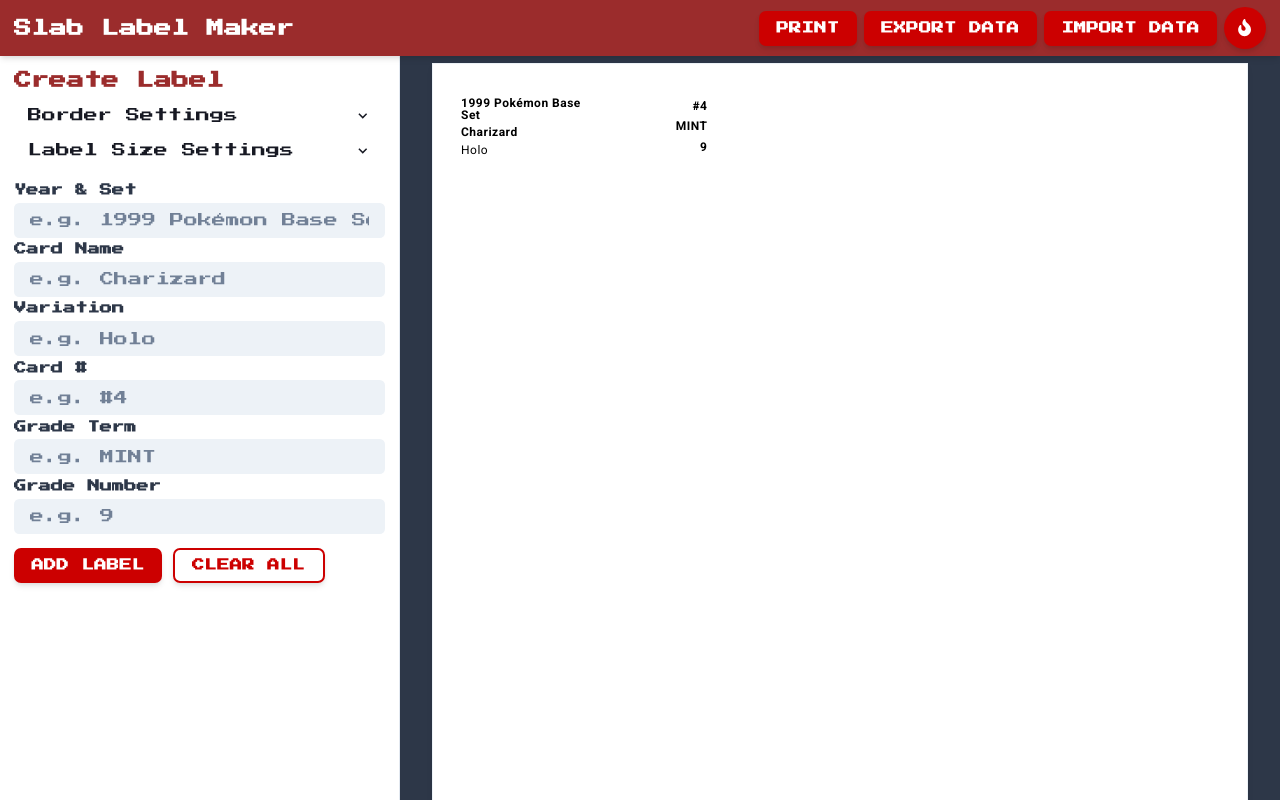
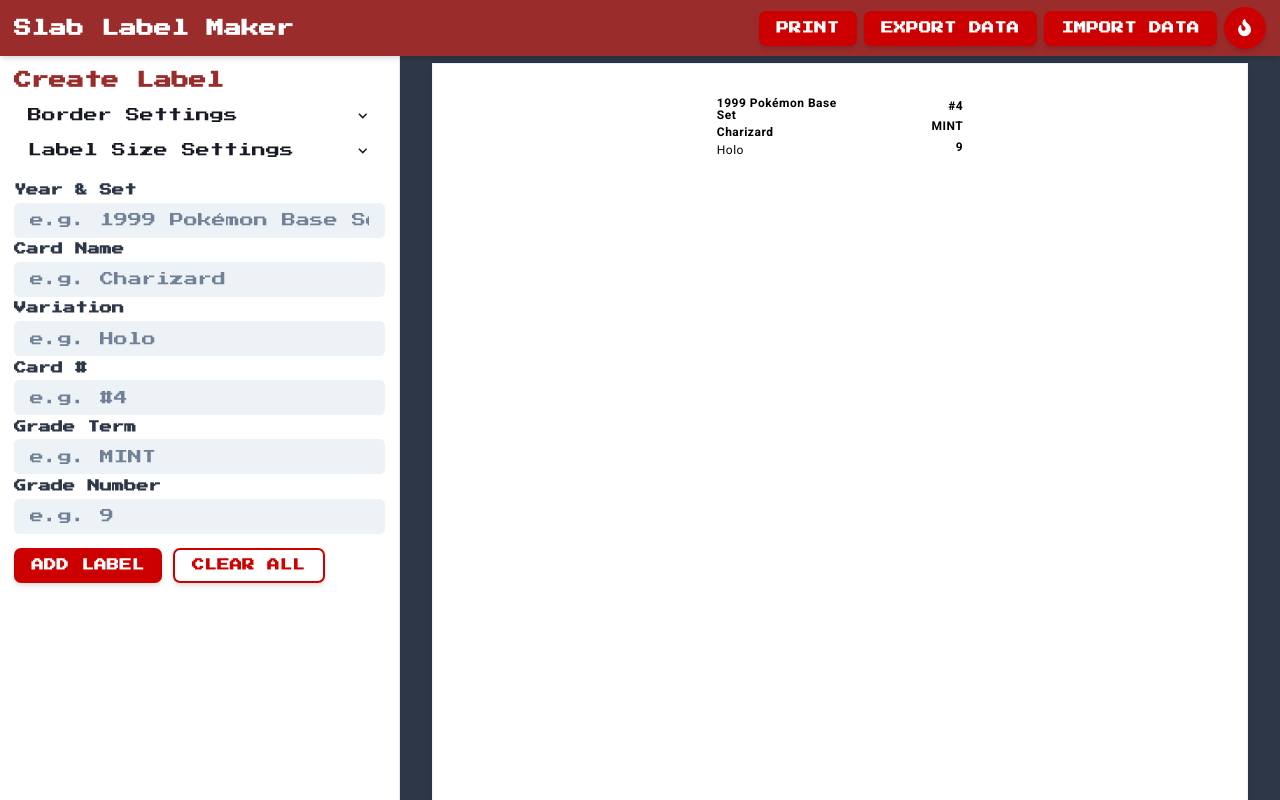
Before and after one commit to Alpine-Oracle/slab-label-maker, a Next.js app: page / in a window 1280 px wide. Built offline with nearby package versions, Linux system fonts and the light colour scheme.

Commit message:
Update LabelsArea.tsx
- import LabelContext to access label sizes
- add formatting and spacing based on label size

```diff
--- a/components/labels/LabelsArea.tsx
+++ b/components/labels/LabelsArea.tsx
@@ -4,6 +4,7 @@
 import { Box, useColorModeValue } from "@chakra-ui/react";
 import { LabelProps } from "./PSALikeLabel";
 import { LabelCard } from "./LabelCard";
+import { useLabelContext } from "@/context/LabelContext";
 
 interface LabelsAreaProps {
   labels: LabelProps[];
@@ -13,11 +14,13 @@
 }
 
 /**
- * LabelsArea:
- * -------------
- * Shows an 8.5" x 11" .paper-mock with a
- * grid of label cells (2.65in x 0.8in).
- * The parent container handles overflow & minWidth/minHeight logic.
+ * LabelsArea
+ * ----------------------------------------------------------------------------
+ * 1) Renders an 8.5" x 11" "paper-mock" for printing.
+ * 2) Uses a grid to display all labels in either 2 or 3 columns,
+ *    depending on user-chosen card width (in inches).
+ * 3) Includes a conditional column gap to ensure there's visible
+ *    separation between columns, especially when only 2 columns are shown.
  */
 export const LabelsArea: React.FC<LabelsAreaProps> = ({
   labels,
@@ -25,14 +28,30 @@
   onEdit,
   editingIndex = -1,
 }) => {
+  // Determine background color depending on Light/Dark mode
   const outerBg = useColorModeValue("gray.200", "gray.700");
+
+  // Global label width/height from LabelContext
+  const { labelWidthIn, labelHeightIn } = useLabelContext();
+
+  /**
+   * Decide how many columns to display in the grid.
+   * If the user picks a width that is larger than ~2.7in,
+   * we'll drop down to 2 columns. Otherwise, we do 3 columns.
+   */
+  const columns = labelWidthIn > 2.7 ? 2 : 3;
+
+  /**
+   * For readability when only 2 columns are shown, we increase
+   * the gap a bit more so there's clear separation between the labels.
+   */
+  const columnGap = columns === 2 ? "0.2in" : "0.01in";
 
   return (
     <Box
       className="labels-area-container"
       width="100%"
       height="auto"
-      // We reduce padding to avoid extra margin on the right
       p={{ base: 2, md: 2 }}
       bg={outerBg}
       display="flex"
@@ -40,9 +59,9 @@
       alignItems="flex-start"
     >
       {/*
-        .paper-mock: pinned in print.
-        Size 8.5" x 11".
-        We'll define internal margins so the final print matches.
+        .paper-mock:
+        Represents an 8.5" x 11" sheet of paper.
+        The position/overflow styles ensure everything lines up for printing.
       */}
       <Box
         className="paper-mock"
@@ -56,25 +75,37 @@
         overflow="hidden"
       >
         {/*
-          Internal margins for the label grid:
-          px="0.25in" => left/right margin
-          We can ensure there's enough space so the right side isn't cut off.
+          Inner container for the labels grid:
+          - "px"/"py" add 0.25in of margin around edges so the print
+            won't cut off the right or bottom labels.
+          - "justifyContent" and "justifyItems" help center the labels horizontally.
+          - A conditional "columnGap" for extra separation when columns === 2.
         */}
         <Box
           px="0.25in"
           py="0.25in"
           display="grid"
-          gridTemplateColumns="repeat(3, 2.65in)"
-          gridAutoRows="0.8in"
-          // Slight gap between columns & rows
-          gridColumnGap="0.01in"
+          width="full"
+          height="auto"
+          // Center the entire grid along the horizontal axis
+          justifyContent="center"
+          // Center the contents (individual items) within each grid cell
+          justifyItems="center"
+          // Dynamic columns & row height using user's chosen inches
+          gridTemplateColumns={`repeat(${columns}, ${labelWidthIn}in)`}
+          gridAutoRows={`${labelHeightIn}in`}
+          // Use our conditional gap for columns
+          gridColumnGap={columnGap}
+          // Row gap can remain fairly small
           gridRowGap="0.03in"
           gridAutoFlow="row"
-          width="auto"
-          height="auto"
         >
           {labels.map((labelData, index) => (
-            <Box key={index} width="2.65in" height="0.8in">
+            <Box
+              key={index}
+              width={`${labelWidthIn}in`}
+              height={`${labelHeightIn}in`}
+            >
               <LabelCard
                 {...labelData}
                 onEdit={() => onEdit(index)}
```
